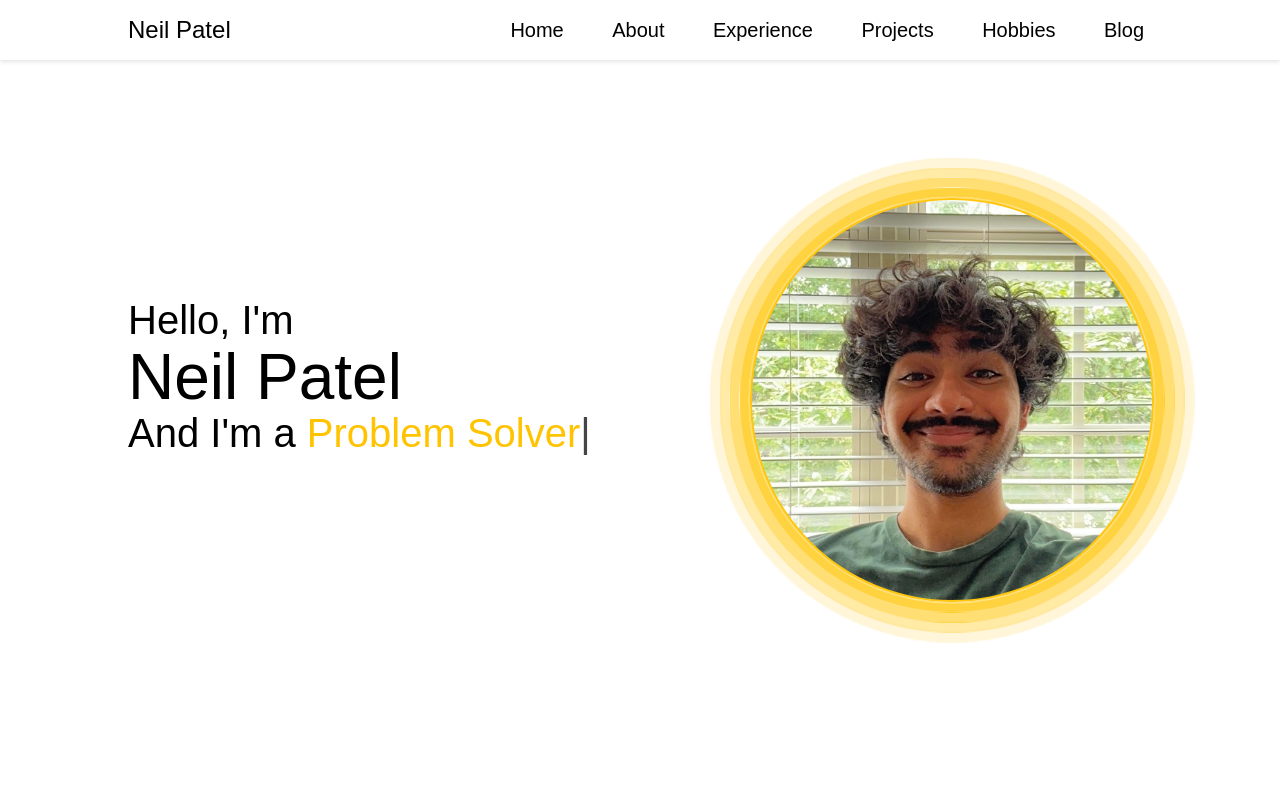
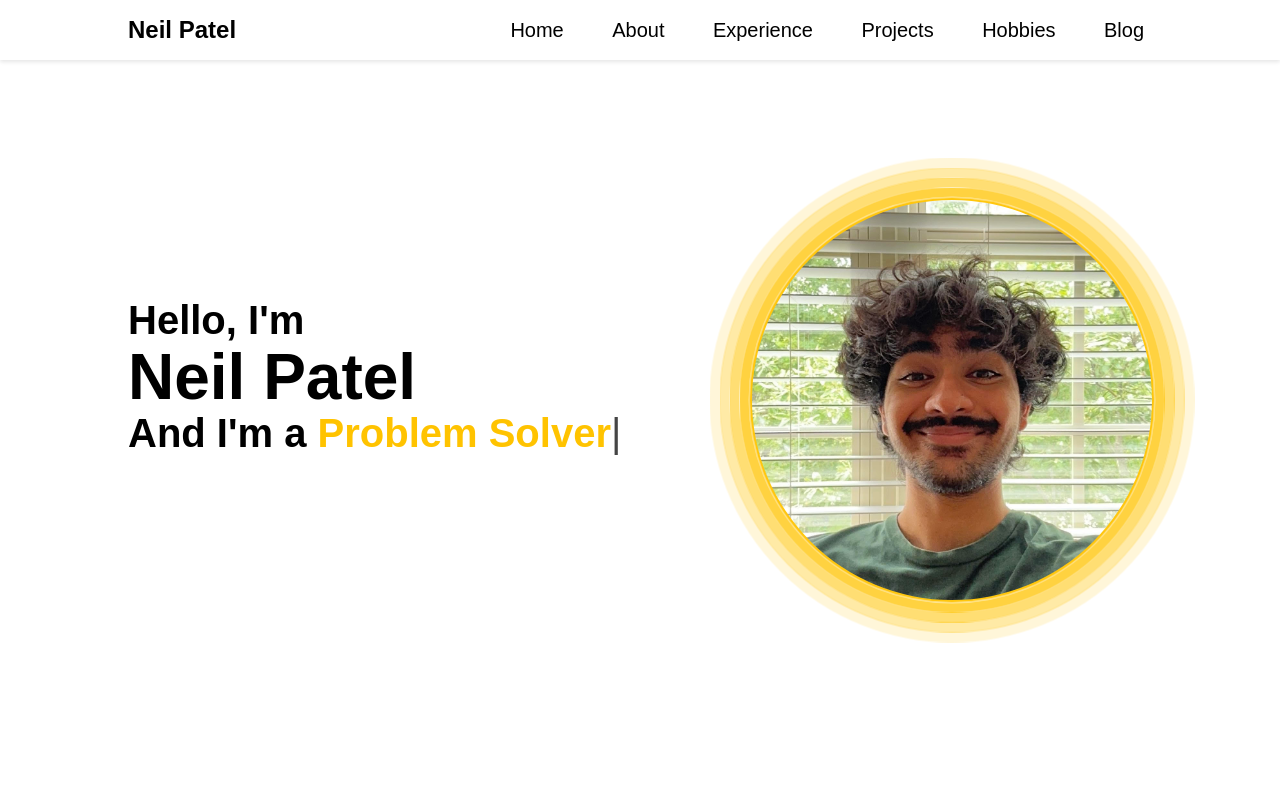
Before and after one commit to Neil-Patel-12/Portfolio-Website, a plain HTML site: page index.html in a window 1280 px wide. Shown: the top 800 px of the page. Drawn offline with nearby package versions, Linux system fonts and the light colour scheme.

```diff
--- a/blog.css
+++ b/blog.css
@@ -9,7 +9,7 @@
   padding: 0;
   font-family: "poppins", sans-serif;
   font-size: 16px;
-  font-weight: 400 !important;
+  font-weight: 400;
 }
 
 html {
--- a/experience.css
+++ b/experience.css
@@ -9,7 +9,7 @@
   padding: 0;
   font-family: "poppins", sans-serif;
   font-size: 16px;
-  font-weight: 400 !important;
+  font-weight: 400;
 }
 
 html {
--- a/hobbies.css
+++ b/hobbies.css
@@ -9,7 +9,7 @@
   padding: 0;
   font-family: "poppins", sans-serif;
   font-size: 16px;
-  font-weight: 400 !important;
+  font-weight: 400;
 }
 
 html {
--- a/home.css
+++ b/home.css
@@ -9,7 +9,7 @@
   padding: 0;
   font-family: "poppins", sans-serif;
   font-size: 16px;
-  font-weight: 400 !important;
+  font-weight: 400;
 }
 
 html {
--- a/projects.css
+++ b/projects.css
@@ -9,7 +9,7 @@
   padding: 0;
   font-family: "poppins", sans-serif;
   font-size: 16px;
-  font-weight: 400 !important;
+  font-weight: 400;
 }
 
 html {
```
